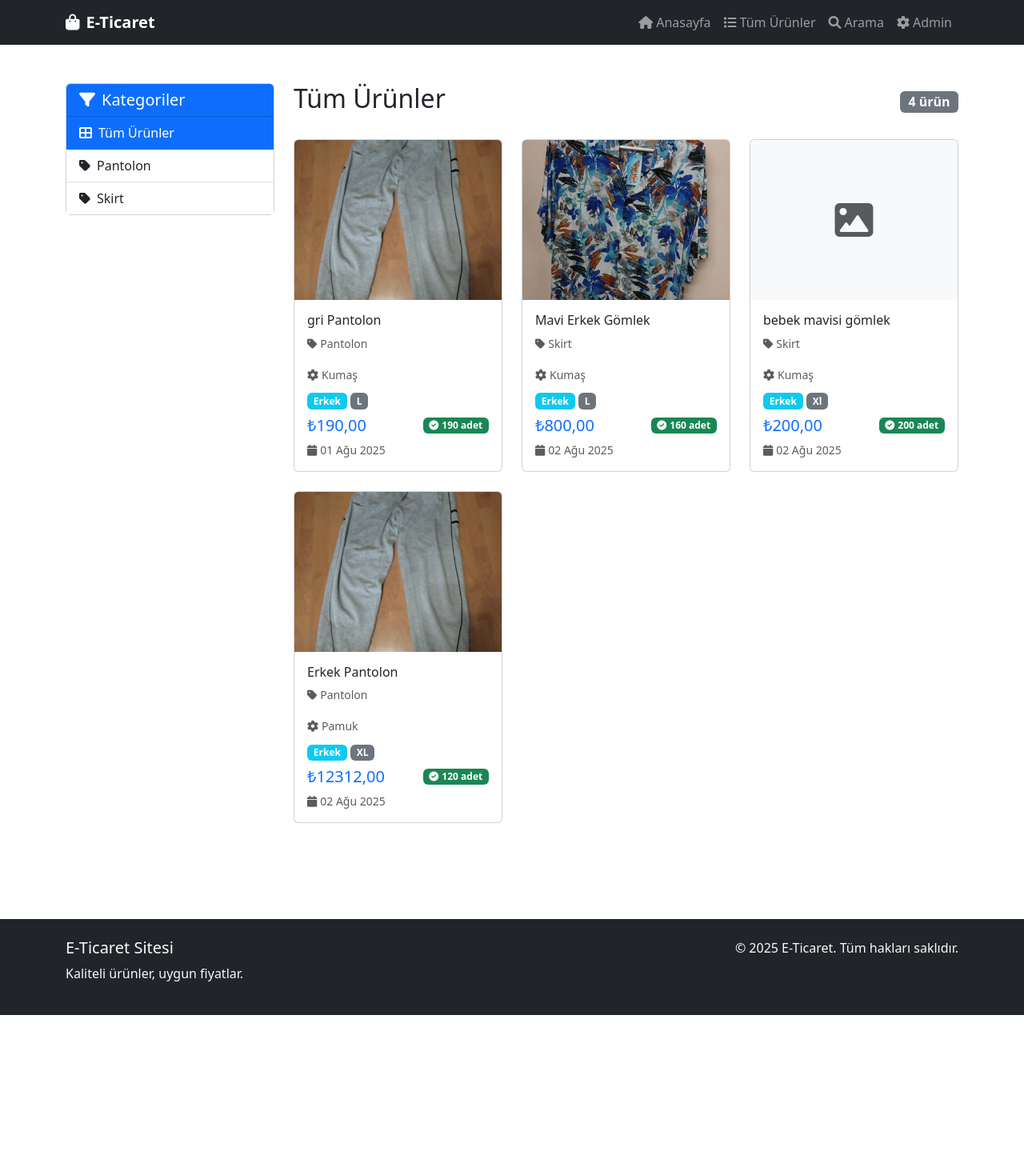
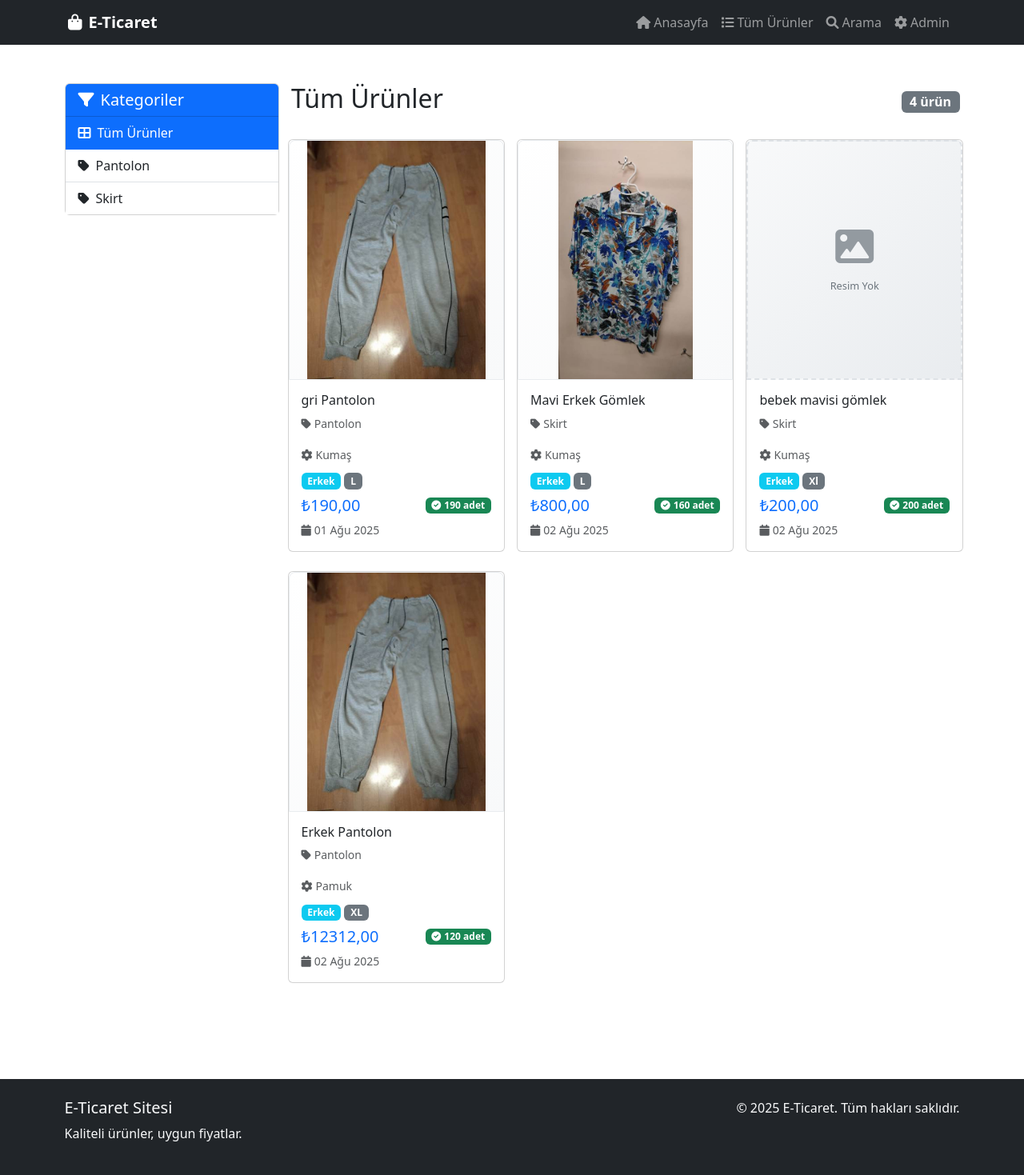
Before and after one commit to metinilgar/semantic-product-search, a Django app: page /products/ in a window 1280 px wide. Shown: the whole page at 80% size. Before the commit the page ends 1269 px from the top, so only its background shows below. Run offline with Django 5.2, Linux system fonts and the light colour scheme; data comes from the database, SQL or seed files in the repository.

Commit message:
Image issue fixed

```diff
--- a/ecommerce/products/templates/products/base.html
+++ b/ecommerce/products/templates/products/base.html
@@ -16,14 +16,131 @@
       .product-card {
         transition: transform 0.3s ease;
         height: 100%;
+        overflow: hidden;
+      }
+
+      .product-card .card-img-top {
+        width: 100% !important;
+        max-width: 100% !important;
+        margin: 0;
+        padding: 0;
+        flex-shrink: 0;
+      }
+
+      /* Bootstrap column düzeltmeleri */
+      .row > [class*="col-"] {
+        padding-left: 7.5px;
+        padding-right: 7.5px;
+      }
+
+      .container-fluid, .container {
+        padding-left: 15px;
+        padding-right: 15px;
       }
       .product-card:hover {
         transform: translateY(-5px);
         box-shadow: 0 4px 15px rgba(0, 0, 0, 0.1);
       }
       .product-image {
-        height: 200px;
-        object-fit: cover;
+        width: 100% !important;
+        max-width: 100% !important;
+        height: 300px;
+        object-fit: contain;
+        object-position: center;
+        border-radius: 8px 8px 0 0;
+        background: linear-gradient(135deg, #ffffff 0%, #f8f9fa 100%);
+        transition: transform 0.3s ease;
+        display: block;
+        margin: 0 !important;
+        padding: 0 !important;
+        box-sizing: border-box;
+        flex-shrink: 0;
+        border: 1px solid #e9ecef;
+      }
+
+      /* Resim container'ı için iyileştirme */
+      .product-image-wrapper {
+        position: relative;
+        overflow: hidden;
+        border-radius: 8px 8px 0 0;
+        background: linear-gradient(135deg, #ffffff 0%, #f8f9fa 100%);
+        height: 300px;
+        display: flex;
+        align-items: center;
+        justify-content: center;
+      }
+
+      /* Resim container'ı için */
+      .product-image-container {
+        position: relative;
+        overflow: hidden;
+        border-radius: 8px 8px 0 0;
+        background-color: #f8f9fa;
+      }
+
+      .product-image-container .product-image {
+        border-radius: 0;
+      }
+
+      /* Hover efekti */
+      .product-card:hover .product-image {
+        transform: scale(1.05);
+      }
+
+      /* Placeholder stilleri */
+      .product-image-placeholder {
+        display: flex;
+        align-items: center;
+        justify-content: center;
+        background: linear-gradient(135deg, #f8f9fa 0%, #e9ecef 100%);
+        color: #6c757d;
+        border: 2px dashed #dee2e6;
+        transition: all 0.3s ease;
+        width: 100% !important;
+        max-width: 100% !important;
+        box-sizing: border-box;
+      }
+
+      .product-image-placeholder:hover {
+        background: linear-gradient(135deg, #e9ecef 0%, #dee2e6 100%);
+        border-color: #adb5bd;
+      }
+
+      .product-image-placeholder i {
+        opacity: 0.7;
+        margin-bottom: 8px;
+      }
+
+      .product-image-placeholder-text {
+        font-size: 0.8rem;
+        font-weight: 500;
+        text-align: center;
+        margin-top: 8px;
+      }
+
+      /* Responsive resim boyutları */
+      @media (max-width: 576px) {
+        .product-image, .product-image-wrapper {
+          height: 200px;
+        }
+      }
+
+      @media (min-width: 577px) and (max-width: 768px) {
+        .product-image, .product-image-wrapper {
+          height: 250px;
+        }
+      }
+
+      @media (min-width: 769px) and (max-width: 992px) {
+        .product-image, .product-image-wrapper {
+          height: 280px;
+        }
+      }
+
+      @media (min-width: 993px) {
+        .product-image, .product-image-wrapper {
+          height: 300px;
+        }
       }
       .navbar-brand {
         font-weight: bold;
--- a/ecommerce/products/templates/products/product_list.html
+++ b/ecommerce/products/templates/products/product_list.html
@@ -57,8 +57,11 @@
                         {% if product.image %}
                             <img src="{{ product.image.url }}" class="card-img-top product-image" alt="{{ product.name }}">
                         {% else %}
-                            <div class="card-img-top product-image bg-light d-flex align-items-center justify-content-center">
-                                <i class="fas fa-image fa-3x text-muted"></i>
+                            <div class="card-img-top product-image product-image-placeholder" style="height: 300px;">
+                                <div class="text-center">
+                                    <i class="fas fa-image fa-3x"></i>
+                                    <div class="product-image-placeholder-text">Resim Yok</div>
+                                </div>
                             </div>
                         {% endif %}
                         <div class="card-body d-flex flex-column">
```
Also changed, not shown: ecommerce/products/templates/products/home.html (+14 -7 lines), ecommerce/products/templates/products/search.html (+14 -4 lines).
